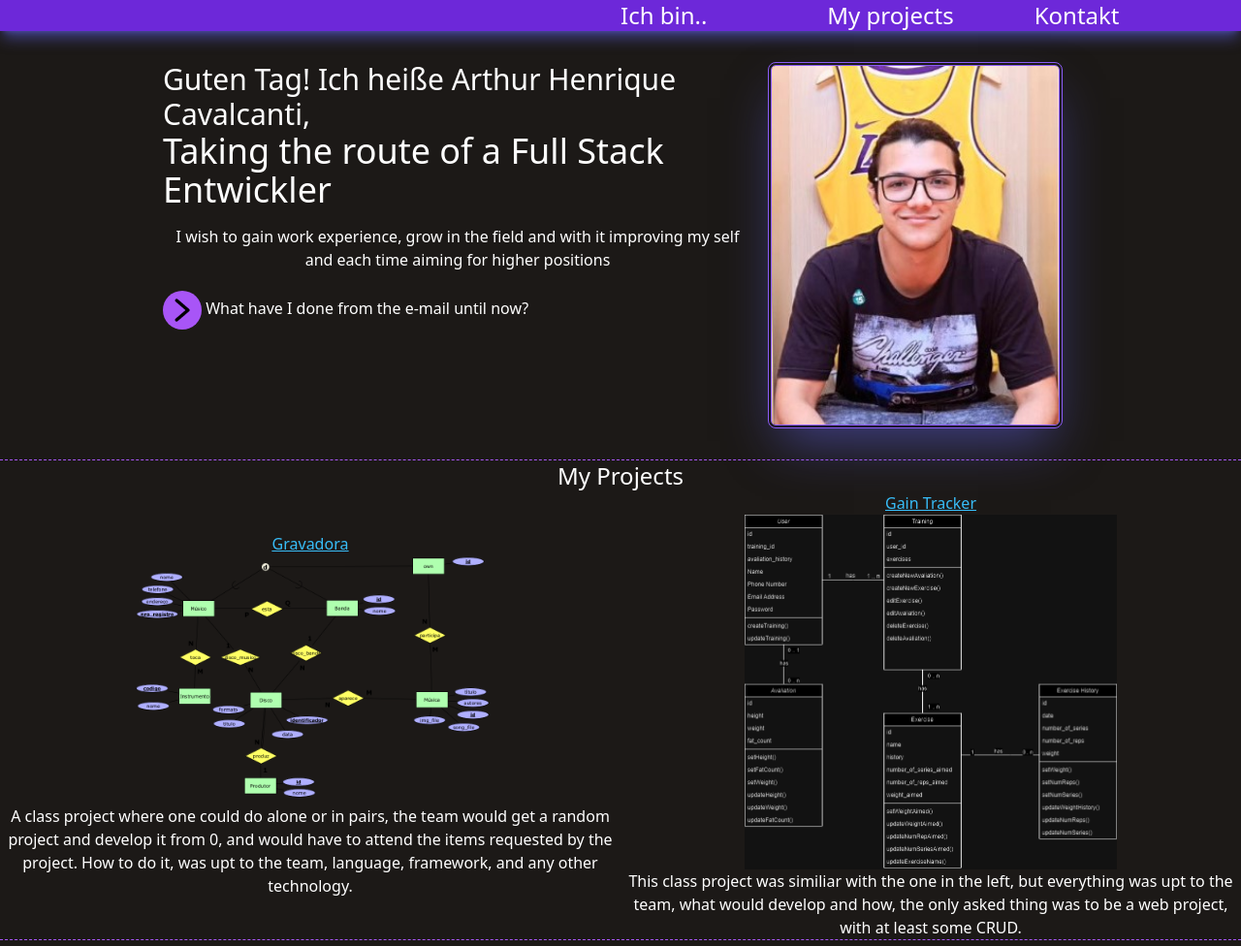
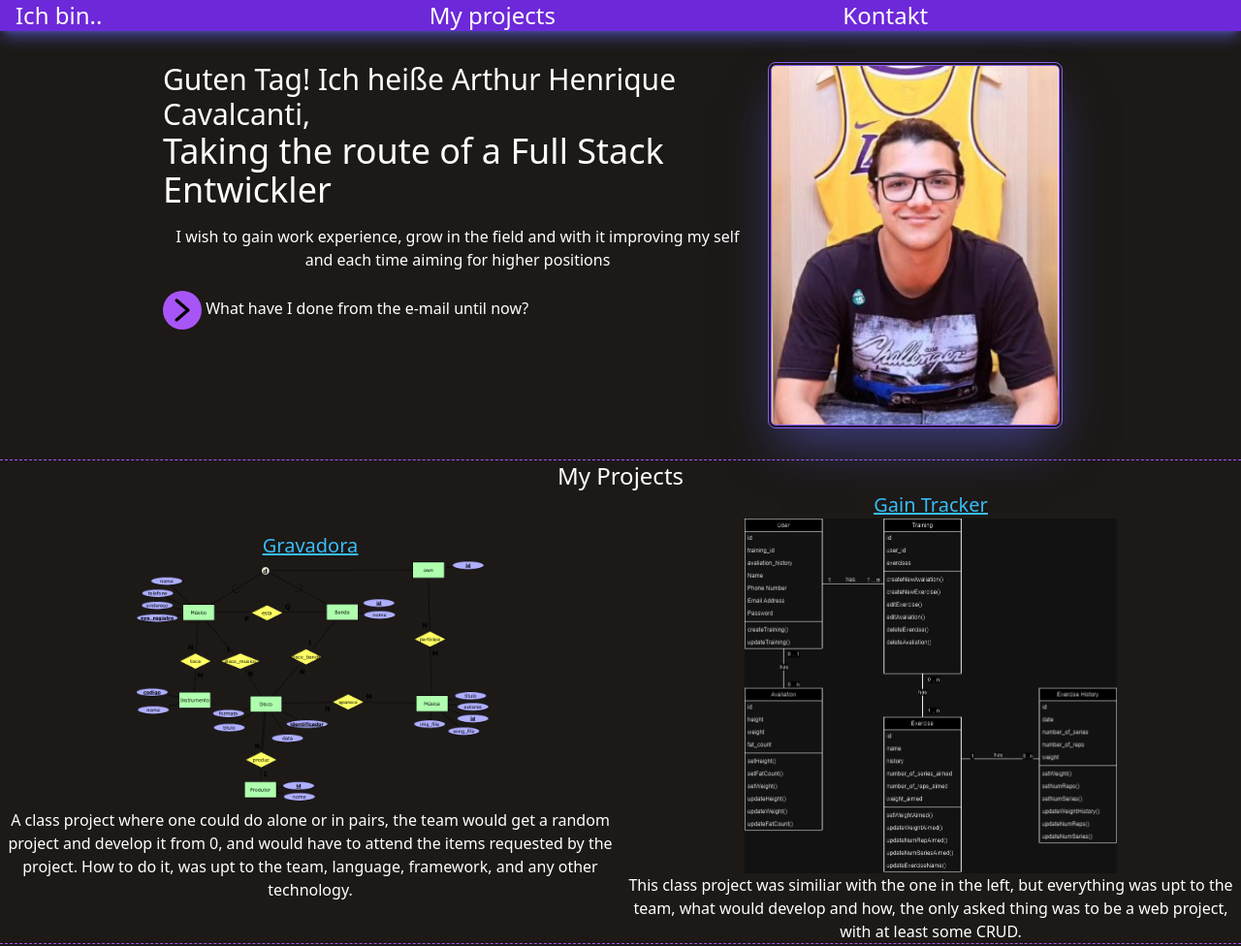
Before and after one commit to Stuepp/Tailwind, a plain HTML site: page index.html in a window 1280 px wide. Shown: the top 976 px of the page at 97% size. Drawn offline with nearby package versions, Linux system fonts and the light colour scheme.

Commit message:
fix on presentention text for diff screens

```diff
--- a/index.html
+++ b/index.html
@@ -8,12 +8,12 @@
 </head>
 <body class="bg-stone-900 text-white">
     <div class="sticky top-0 flex w-full justify-end bg-violet-700 shadow-lg shadow-indigo-500/50 text-white text-2xl">
-        <div class="basis-1/6 shrink"><a href="#ich">Ich bin..</a></div>
-        <div class="basis-1/6 shrink"><a href="#projects">My projects</a></div>
-        <div class="basis-1/6 shrink"><a href="#kontakt">Kontakt</a></div>
+        <div class="w-1/3 shrink mx-4"><a href="#ich">Ich bin..</a></div>
+        <div class="w-1/3 shrink mx-4"><a href="#projects">My projects</a></div>
+        <div class="w-1/3 shrink mx-4"><a href="#kontakt">Kontakt</a></div>
     </div>
     <div class="flex flex-wrap justify-center m-8 text-white" id="ich">
-        <div class="w-2/4">
+        <div class="w-full md:w-2/4">
             <div class="flex flex-col text-wrap">
                 <h1 class="text-3xl">Guten Tag! Ich heiße Arthur Henrique Cavalcanti,</h1>
                 <h2 class="text-4xl">Taking the route of a Full Stack Entwickler </h2>
@@ -24,7 +24,7 @@
                 </div>
                 <h3 class="my-1"><button class="bg-purple-500 rounded-full align-middle "><img src="/next.png" class="w-10" id="Idone" onclick="showmore()"></button> What have I done from the e-mail until now?</h3>
                 <div class="hidden" id="doneThings">
-                    <ul class="ml-12">
+                    <ul class="ml-12 mb-4">
                         <li>-> <a href="" class="underline decoration-solid text-sky-400">A simple and pure HTML+CSS page</a></li>
                         <li>-> <a href="" class="underline decoration-solid text-sky-400">NextJS + Tailwind</a></li>
                         <li>-> <a href="" class="underline decoration-solid text-sky-400">Docker</a></li>
@@ -36,7 +36,6 @@
             <div id="mepic" onclick="flip('mepic', 'projectspic')">
                 <img src="/Screenshot_16.jpg" alt="A picture showing me" class="w-full rounded-lg border-double border-4 border-violet-500 shadow-2xl shadow-indigo-500/50 hover:cursor-pointer">
             </div>
-            <!--on click flip the image and show my projects in a gallery style-->
             <div class="hidden" id="projectspic" onclick="flip('projectspic', 'mepic')">
                 <img src="/me1.jpg" alt="A picture of me making a dunk" class="rounded-lg  my-3 hover:cursor-pointer">
                 <img src="/me2.jpg" alt="A pic of my dog in the park" class="rounded-lg  my-3 hover:cursor-pointer">
@@ -44,16 +43,16 @@
         </div>
     </div>
     <hr class="border-1 border-purple-500 border-dashed"/>
-    <h1 class="m-auto text-center text-2xl">My Projects</h1>
-    <div class="flex flex-col items-center text-center gap-y-4 md:flex-row" id="projects"> <!--flex flex-wrap mb-4 m-8-->
+    <h1 class="m-auto text-center text-2xl" id="projects">My Projects</h1>
+    <div class="flex flex-col items-center text-center gap-y-4 md:flex-row">
         <div class="w-1/2 flex flex-col items-center">
-            <h1 class="text-center underline decoration-solid text-sky-400"><a href="https://github.com/Stuepp/Gravadora">Gravadora</a></h1>
+            <h1 class="text-center underline decoration-solid text-sky-400 text-xl"><a href="https://github.com/Stuepp/Gravadora">Gravadora</a></h1>
             <img src="/gravadora.png" alt="" class="w-96 hover:w-max">
             <p>A class project where one could do alone or in pairs, the team would get a random project and develop it from 0, and would have to attend the items requested by the project.
                 How to do it, was upt to the team, language, framework, and any other technology.</p>
         </div>
         <div class="w-1/2  flex flex-col items-center">
-            <h1 class="text-center underline decoration-solid text-sky-400"><a href="https://github.com/Stuepp/Final-work">Gain Tracker</a></h1>
+            <h1 class="text-center underline decoration-solid text-sky-400 text-xl"><a href="https://github.com/Stuepp/Final-work">Gain Tracker</a></h1>
             <img src="/academia.drawio.png" alt="" class="w-96 hover:w-max">
             <p>This class project was similiar with the one in the left, but everything was upt to the team, what would develop and how, the only asked thing was to be a web project, with at least some CRUD.</p>
         </div>
```
